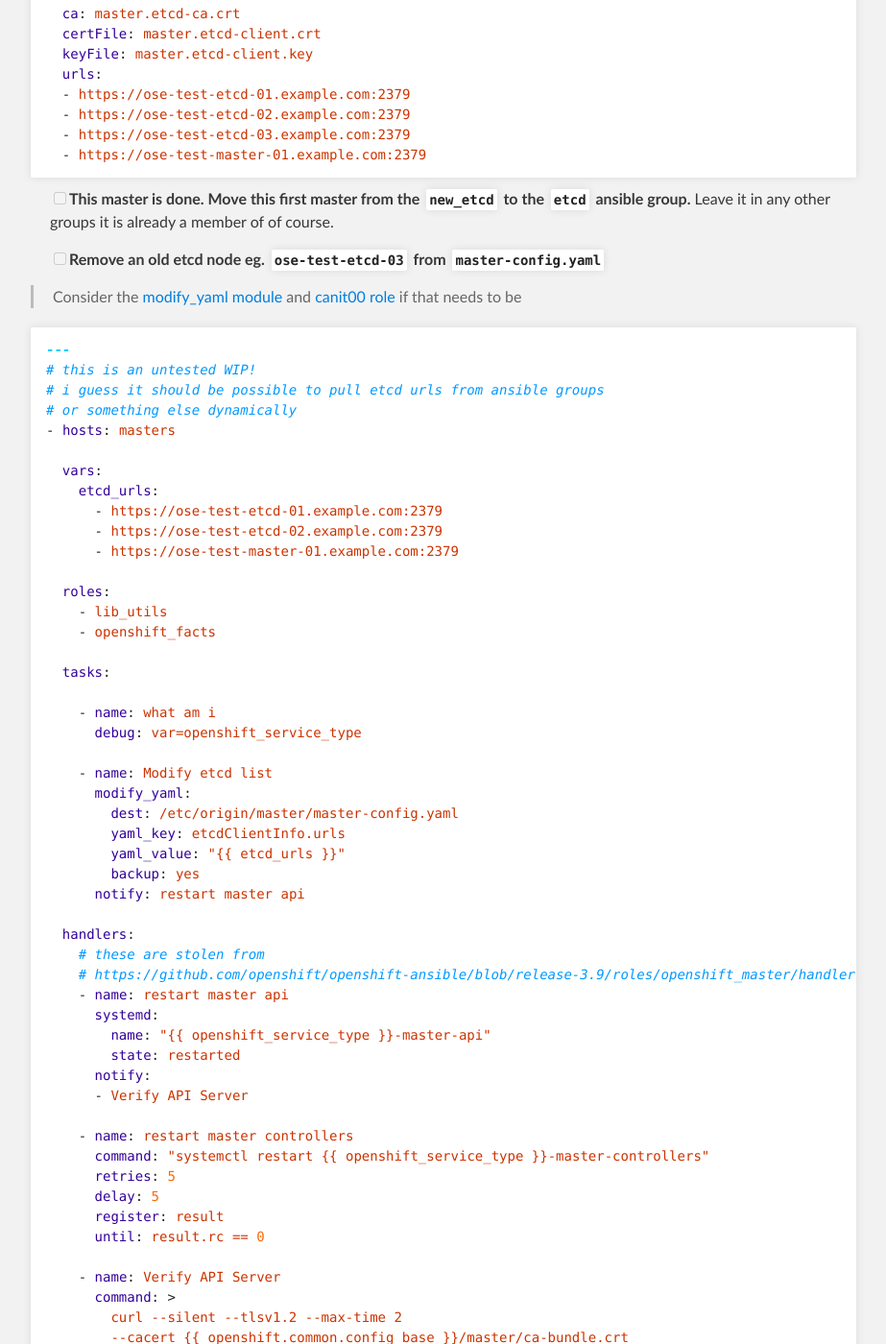
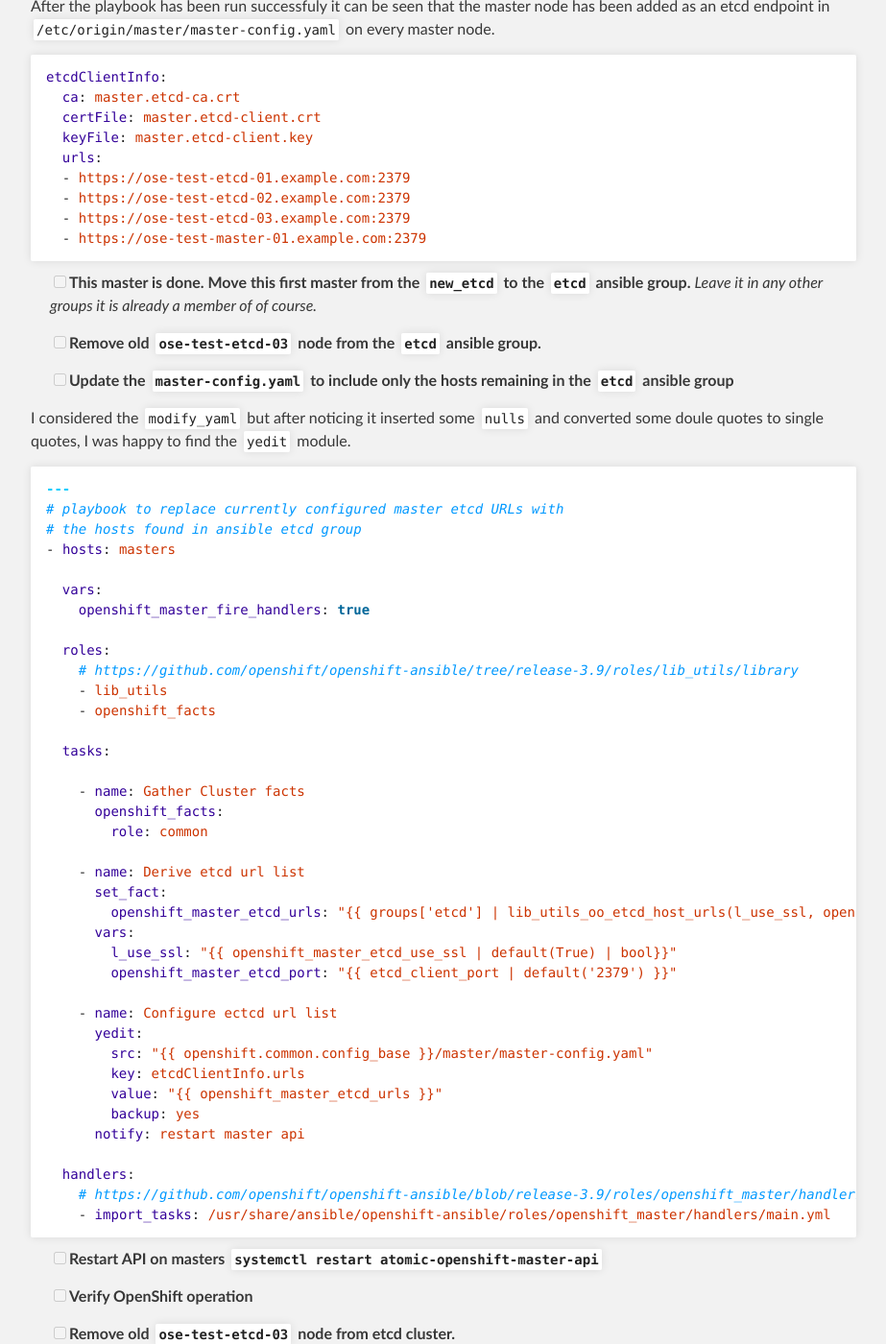
Before and after one commit to dlbewley/dlbewley.github.io, a Jekyll site: the page built from _posts/2019-02-08-Migration-of-Etcd-to-Masters-for-OpenShift-3.9-Upgrade-to-3.10.md, in a window 1280 px wide and 1400 px high, scrolled down 3770 px. Shown: the whole window at 96% size, without its empty margins (188-1111 px from the left). Built offline with Jekyll 4.4.1, drawn with Linux system fonts in a browser that asks for light colours; comment, search, counter and statistics services are not loaded; the repository's description, which GitHub fills in, is left out; some of the changed text lies outside the part shown.

Commit message:
include tested etcd update playbook

```diff
--- a/_posts/2019-02-08-Migration-of-Etcd-to-Masters-for-OpenShift-3.9-Upgrade-to-3.10.md
+++ b/_posts/2019-02-08-Migration-of-Etcd-to-Masters-for-OpenShift-3.9-Upgrade-to-3.10.md
@@ -66,6 +66,10 @@ https://ose-test-etcd-02.example.com:2379 is healthy: successfully committed pro
 - [ ] **[Create a backup of your etcd](https://docs.openshift.com/container-platform/3.9/day_two_guide/environment_backup.html#backing-up-etcd_environment-backup) data and configuration.**
 
 > Because of the [migration during the upgrade](https://docs.openshift.com/container-platform/3.7/upgrading/migrating_etcd.html) to 3.7, I am assuming I do not need to back up v2 data. That is [somewhat TBD](https://lists.openshift.redhat.com/openshift-archives/users/2019-February/msg00010.html), however.
+> - https://lists.openshift.redhat.com/openshift-archives/users/2019-February/msg00029.html
+> - https://bugzilla.redhat.com/show_bug.cgi?id=1579304
+> - https://bugzilla.redhat.com/show_bug.cgi?id=1656397
+
 
 {% highlight bash %}{% raw %}
 #!/bin/bash
@@ -189,71 +193,53 @@ etcdClientInfo:
 {% endraw %}{% endhighlight %}
 
 
-- [ ] **This master is done. Move this first master from the `new_etcd` to the `etcd` ansible group.** Leave it in any other groups it is already a member of of course.
+- [ ] **This master is done. Move this first master from the `new_etcd` to the `etcd` ansible group.** _Leave it in any other groups it is already a member of of course._
 
-- [ ] **Remove an old etcd node eg. `ose-test-etcd-03` from `master-config.yaml`**
+- [ ] **Remove old `ose-test-etcd-03` node from the `etcd` ansible group.**
 
-> Consider the [modify_yaml module](https://github.com/openshift/openshift-ansible/blob/release-3.9/roles/lib_utils/library/modify_yaml.py) and [canit00 role](https://github.com/canit00/role_cluster_config) if that needs to be
+- [ ] **Update the `master-config.yaml` to include only the hosts remaining in the `etcd` ansible group**
+
+I considered the [`modify_yaml`](https://github.com/openshift/openshift-ansible/blob/release-3.9/roles/lib_utils/library/modify_yaml.py) but after noticing it inserted some `nulls` and converted some doule quotes to single quotes, I was happy to find the [`yedit`](https://github.com/openshift/openshift-ansible/blob/release-3.9/roles/lib_utils/library/yedit.py) module.
+
 
 {% highlight yaml %}{% raw %}
 ---
-# this is an untested WIP!
-# i guess it should be possible to pull etcd urls from ansible groups
-# or something else dynamically
+# playbook to replace currently configured master etcd URLs with
+# the hosts found in ansible etcd group
 - hosts: masters
 
   vars:
-    etcd_urls:
-      - https://ose-test-etcd-01.example.com:2379
-      - https://ose-test-etcd-02.example.com:2379
-      - https://ose-test-master-01.example.com:2379
+    openshift_master_fire_handlers: true
 
   roles:
+    # https://github.com/openshift/openshift-ansible/tree/release-3.9/roles/lib_utils/library
     - lib_utils
     - openshift_facts
 
   tasks:
 
-    - name: what am i
-      debug: var=openshift_service_type
+    - name: Gather Cluster facts
+      openshift_facts:
+        role: common
 
-    - name: Modify etcd list
-      modify_yaml:
-        dest: /etc/origin/master/master-config.yaml
-        yaml_key: etcdClientInfo.urls
-        yaml_value: "{{ etcd_urls }}"
+    - name: Derive etcd url list
+      set_fact:
+        openshift_master_etcd_urls: "{{ groups['etcd'] | lib_utils_oo_etcd_host_urls(l_use_ssl, openshift_master_etcd_port) }}"
+      vars:
+        l_use_ssl: "{{ openshift_master_etcd_use_ssl | default(True) | bool}}"
+        openshift_master_etcd_port: "{{ etcd_client_port | default('2379') }}"
+
+    - name: Configure ectcd url list
+      yedit:
+        src: "{{ openshift.common.config_base }}/master/master-config.yaml"
+        key: etcdClientInfo.urls
+        value: "{{ openshift_master_etcd_urls }}"
         backup: yes
       notify: restart master api
 
   handlers:
-    # these are stolen from
     # https://github.com/openshift/openshift-ansible/blob/release-3.9/roles/openshift_master/handlers/main.yml
-    - name: restart master api
-      systemd:
-        name: "{{ openshift_service_type }}-master-api"
-        state: restarted
-      notify:
-      - Verify API Server
-
-    - name: restart master controllers
-      command: "systemctl restart {{ openshift_service_type }}-master-controllers"
-      retries: 5
-      delay: 5
-      register: result
-      until: result.rc == 0
-
-    - name: Verify API Server
-      command: >
-        curl --silent --tlsv1.2 --max-time 2
-        --cacert {{ openshift.common.config_base }}/master/ca-bundle.crt
-        {{ openshift.master.api_url }}/healthz/ready
-      args:
-        warn: no
-      register: l_api_available_output
-      until: l_api_available_output.stdout == 'ok'
-      retries: 120
-      delay: 1
-      changed_when: false
+    - import_tasks: /usr/share/ansible/openshift-ansible/roles/openshift_master/handlers/main.yml
 {% endraw %}{% endhighlight %}
 
 
```
